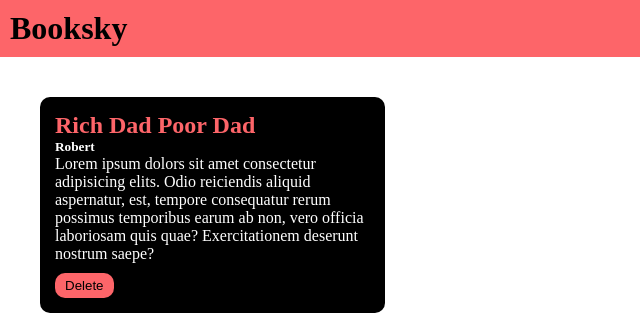
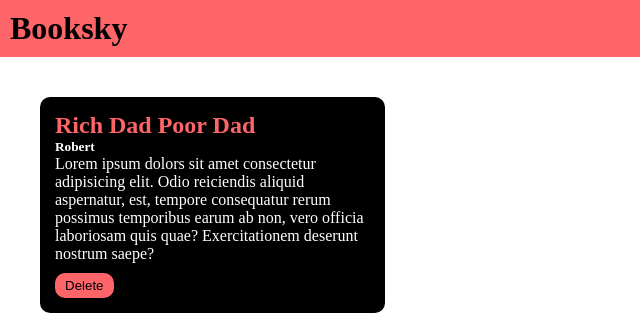
Before and after one commit to NRRithik/Booksky, a plain HTML site: page booksky(updated)/index.html in a window 1280 px wide. Shown: the top 315 px of the page, 0-640 px from the left. Drawn offline with Linux system fonts and the light colour scheme.

Commit message:
Update index.html

```diff
--- a/booksky(updated)/index.html
+++ b/booksky(updated)/index.html
@@ -17,7 +17,7 @@
       <div class="book-container">
         <h2>Rich Dad Poor Dad</h2>
         <h5>Robert</h5>
-        <p>Lorem ipsum dolors sit amet consectetur adipisicing elits. Odio reiciendis aliquid aspernatur, est, tempore consequatur rerum possimus temporibus earum ab non, vero officia laboriosam quis quae? Exercitationem deserunt nostrum saepe?</p>
+        <p>Lorem ipsum dolors sit amet consectetur adipisicing elit. Odio reiciendis aliquid aspernatur, est, tempore consequatur rerum possimus temporibus earum ab non, vero officia laboriosam quis quae? Exercitationem deserunt nostrum saepe?</p>
         <button onclick="deletebook(event)">Delete</button>
       </div>
   </div>
```
